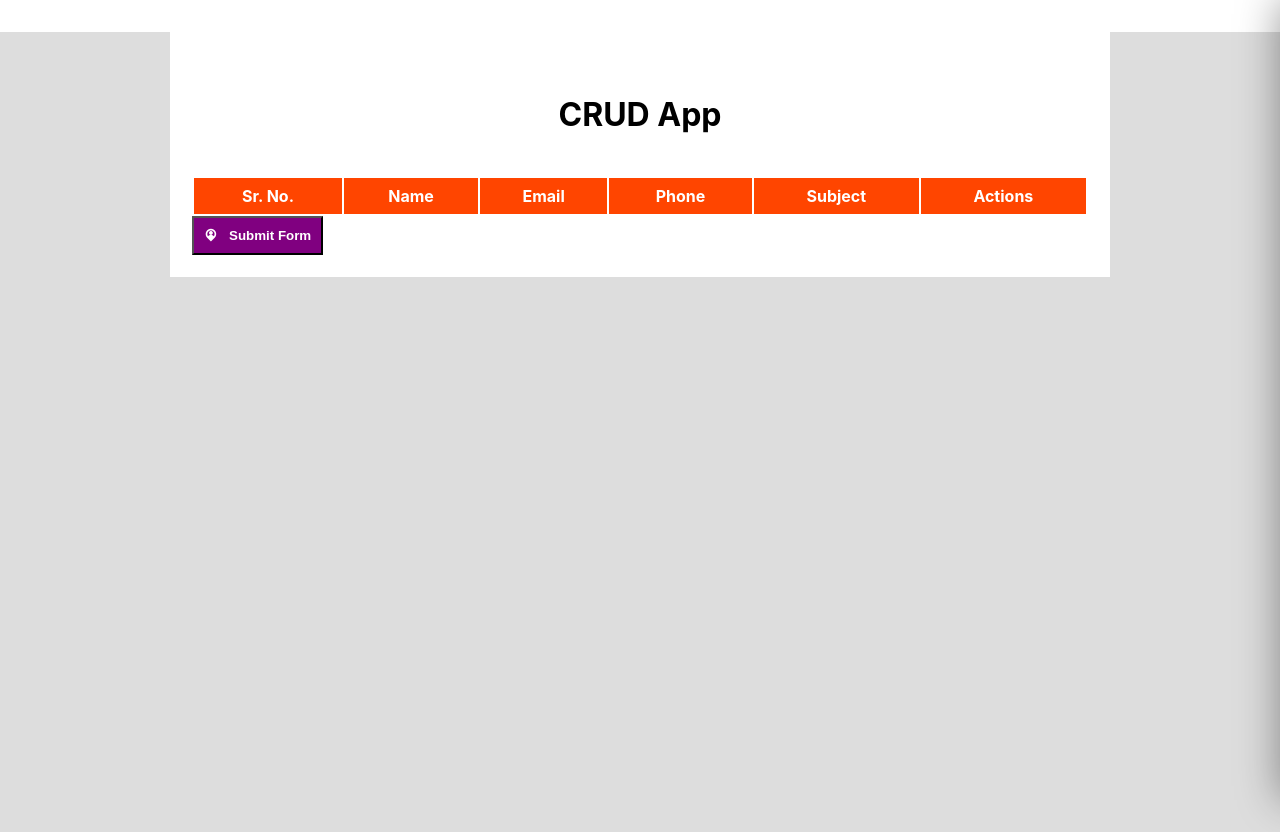
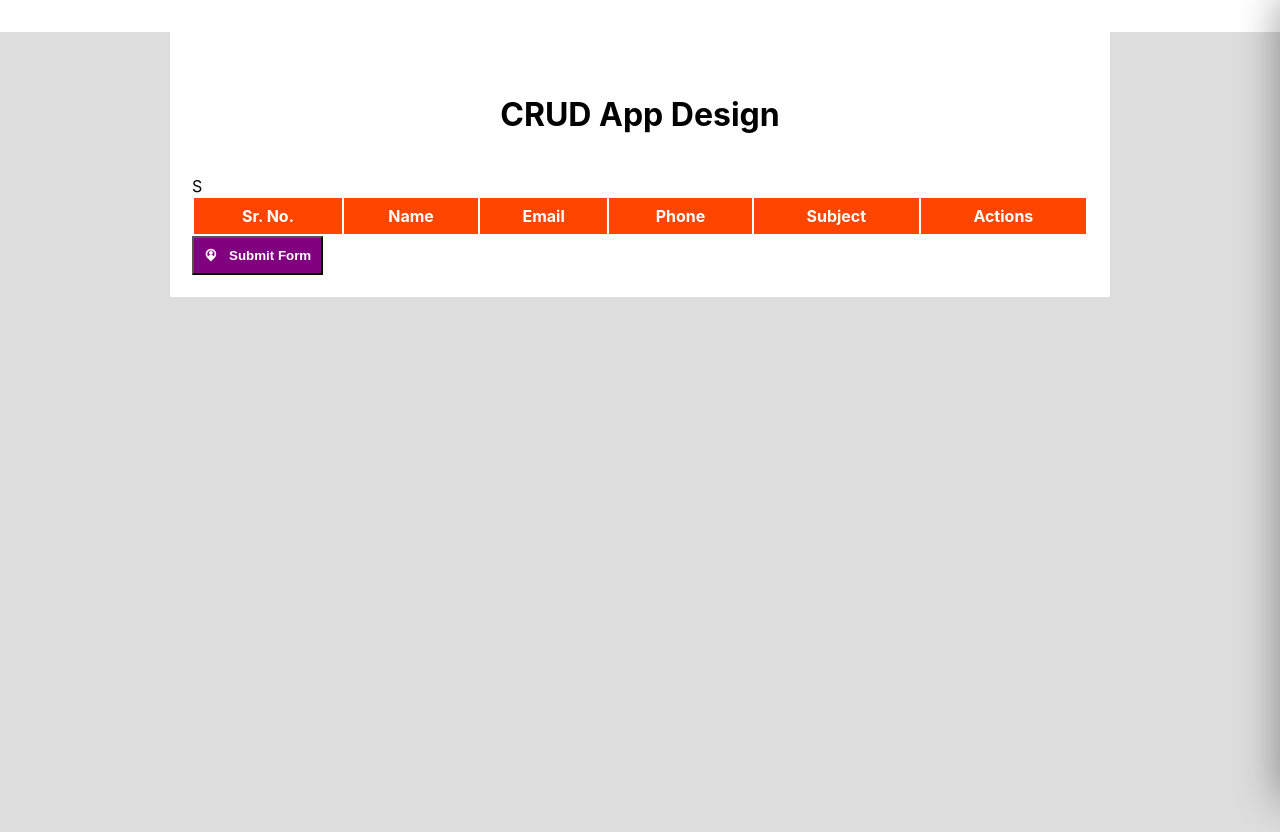
Before and after one commit to souravsharma-dev/my-ReactCRUD-project, a React (Create React App) app: page / in a window 1280 px wide. Built offline with nearby package versions, Linux system fonts and the light colour scheme.

Commit message:
change in content

```diff
--- a/src/App.js
+++ b/src/App.js
@@ -84,7 +84,7 @@ const [form, setForm] = useState({
       <h1 style={{
         textAlign: 'center',
         padding: '20px',
-      }}>CRUD App</h1>
+      }}>CRUD App Design</h1>S
 
       <table className="table">
         <thead>
```
